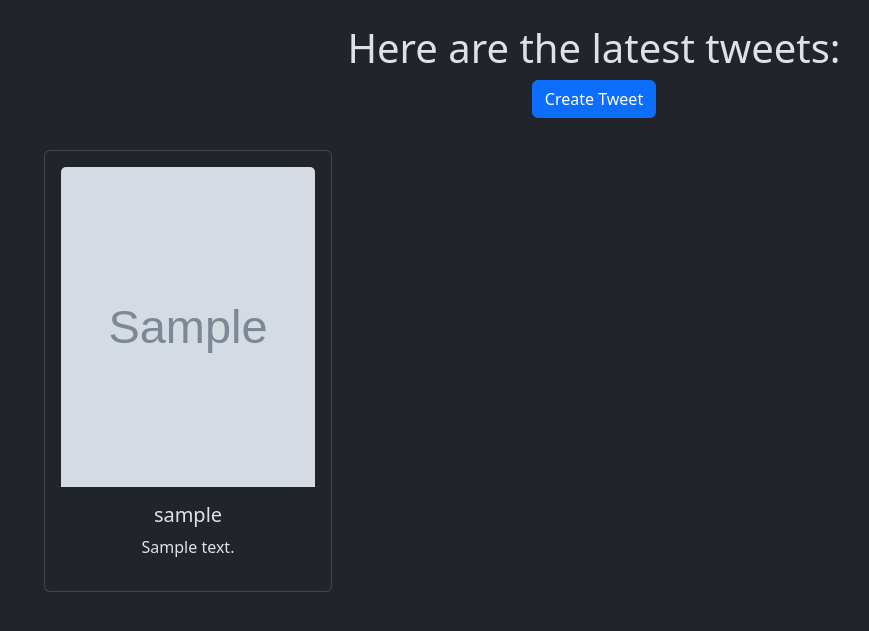
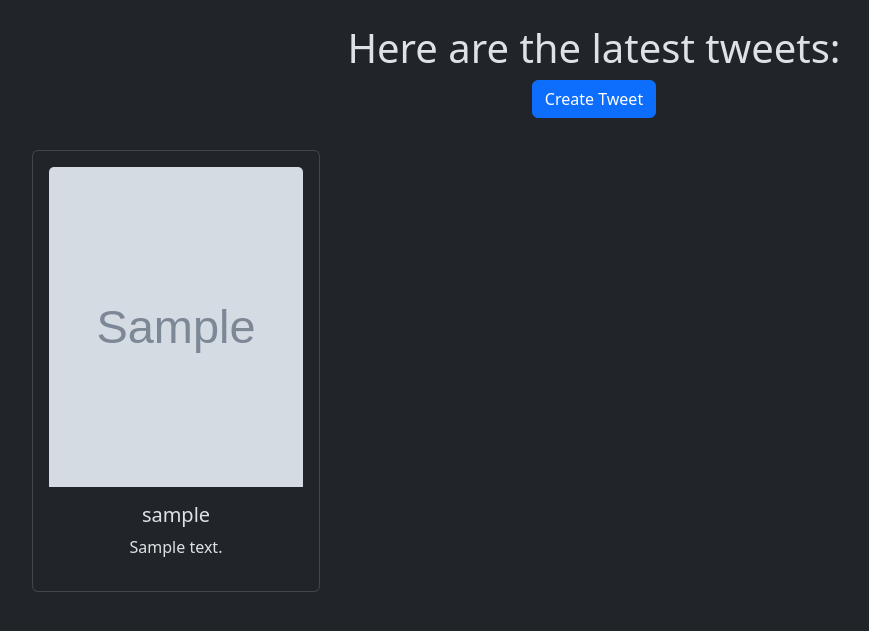
Before and after one commit to rohaan2002/djangoProject, a Django app: page /tweet/ in a window 1280 px wide. Shown: the part 56-687 px from the top of the page, without its empty margins (46-915 px from the left). Run offline with Django 5.2, Linux system fonts and the light colour scheme; tables that the repository leaves empty hold one stand-in row (values such as "Sample post"); grey boxes marked "Sample" are stand-in pictures.

Commit message:
final commit - lil ui change

```diff
--- a/dwitter/tweet/templates/tweet_list.html
+++ b/dwitter/tweet/templates/tweet_list.html
@@ -15,7 +15,7 @@
     Create Tweet
 </a>
 
-<div class='container row gap-4 mt-4'>
+<div class=' row gap-4 mt-4'>
         {% for tweet in tweets %}
         <div class="card p-3 m-2" style="width: 18rem;">
             <img style="height: 20rem" src="{{tweet.photo.url}}" class="card-img-top" alt="...">
```
